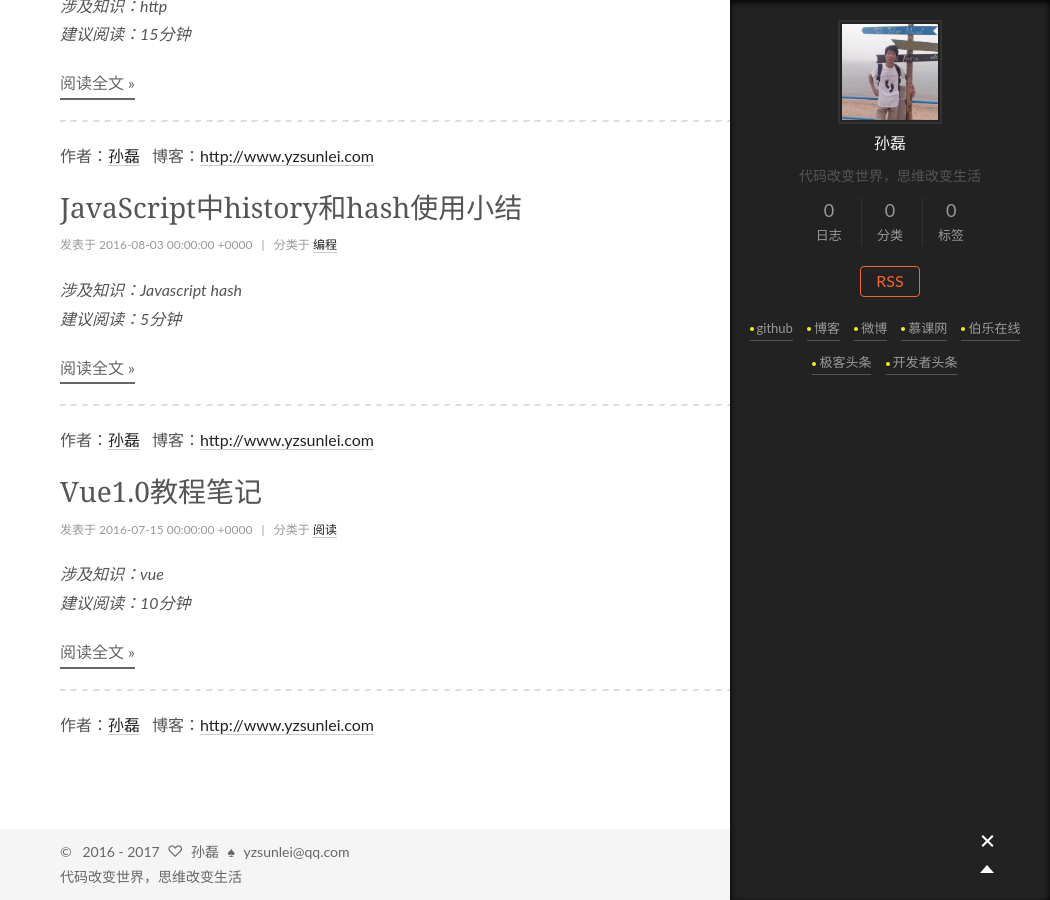
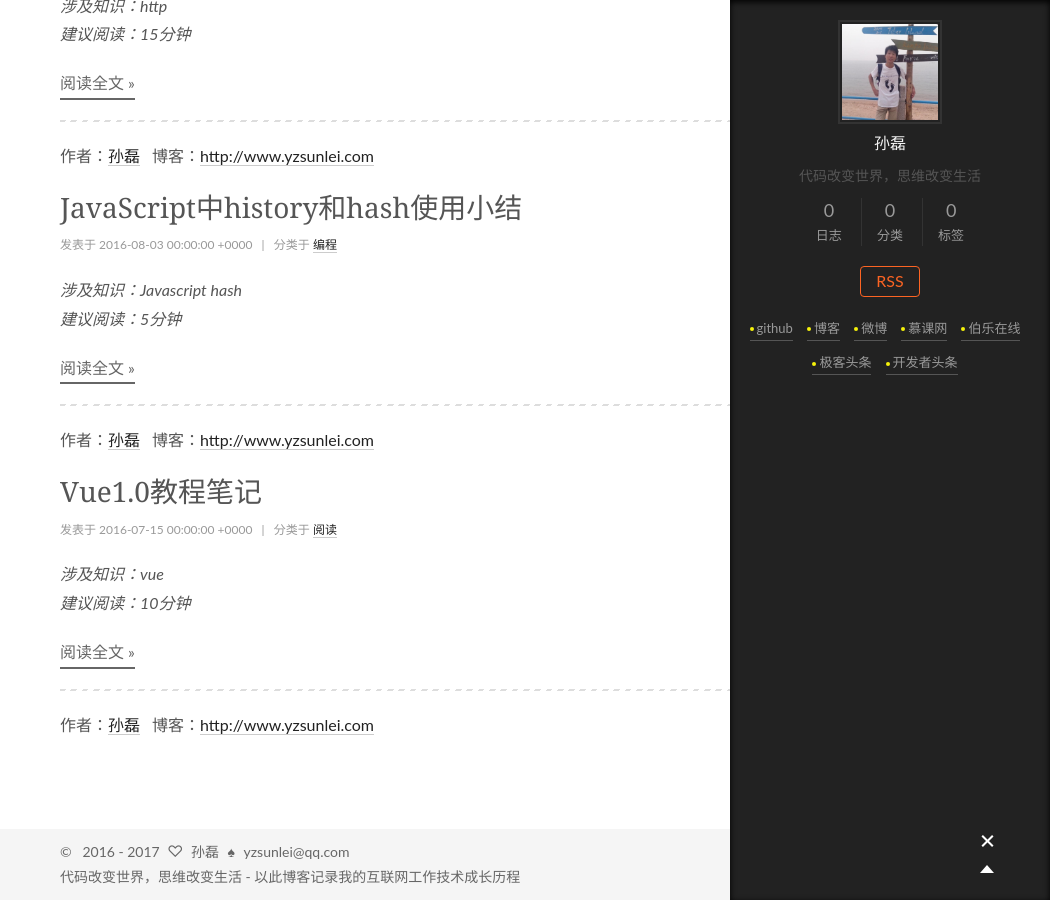
Before and after one commit to yzsunlei/yzsunlei.github.io, a Jekyll site: the page built from index.html, in a window 1280 px wide and 900 px high, scrolled down 582 px. Shown: the whole window, without its empty margins (230-1280 px from the left). Built offline with Jekyll 4.4.1, drawn with Linux system fonts in a browser that asks for light colours.

Commit message:
update the footer

```diff
--- a/_includes/footer.html
+++ b/_includes/footer.html
@@ -10,7 +10,7 @@
             <span class="with-love">&spades;</span>
             <span class="author">yzsunlei@qq.com</span>
         </div>
-        <div class="desc">代码改变世界，思维改变生活</div>
+        <div class="desc">代码改变世界，思维改变生活 - 以此博客记录我的互联网工作技术成长历程</div>
 
         <script type="text/javascript">
 //            var cnzz_protocol = (("https:" == document.location.protocol) ? " https://" : " http://");
```
